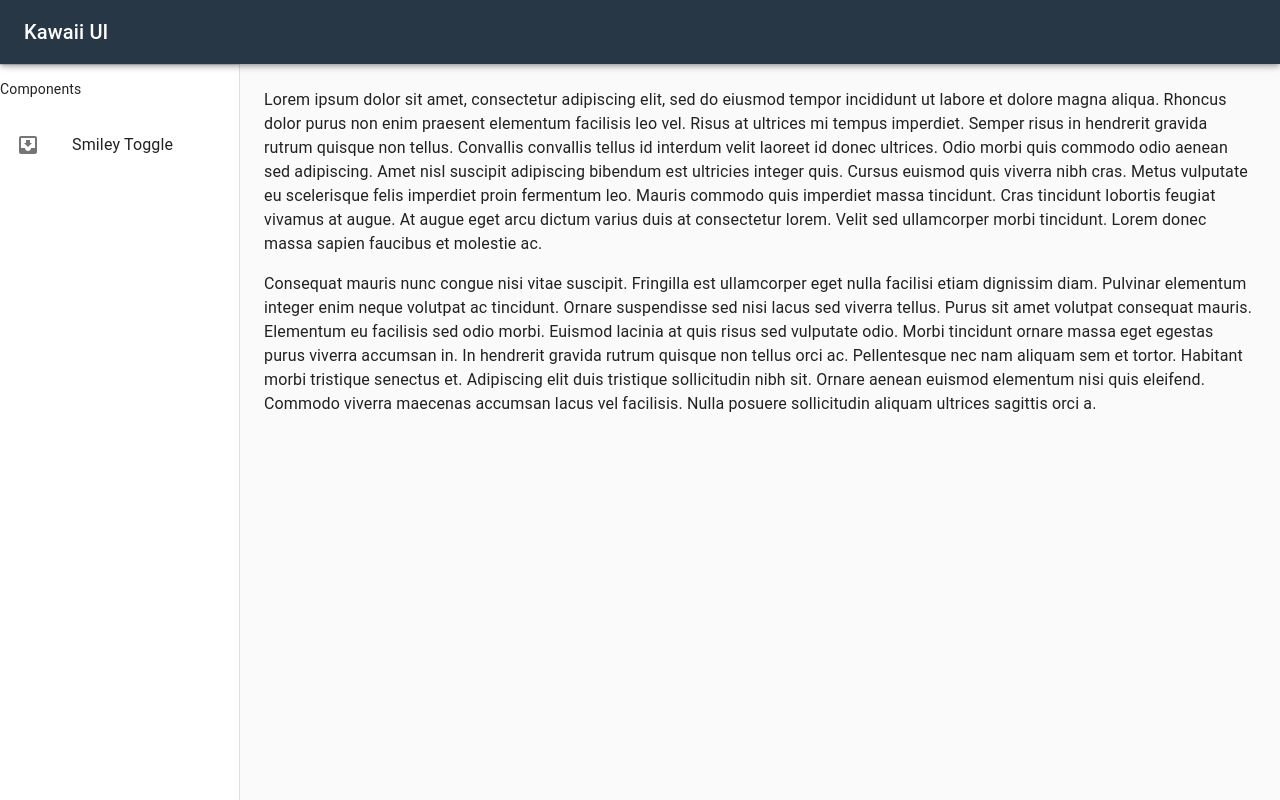
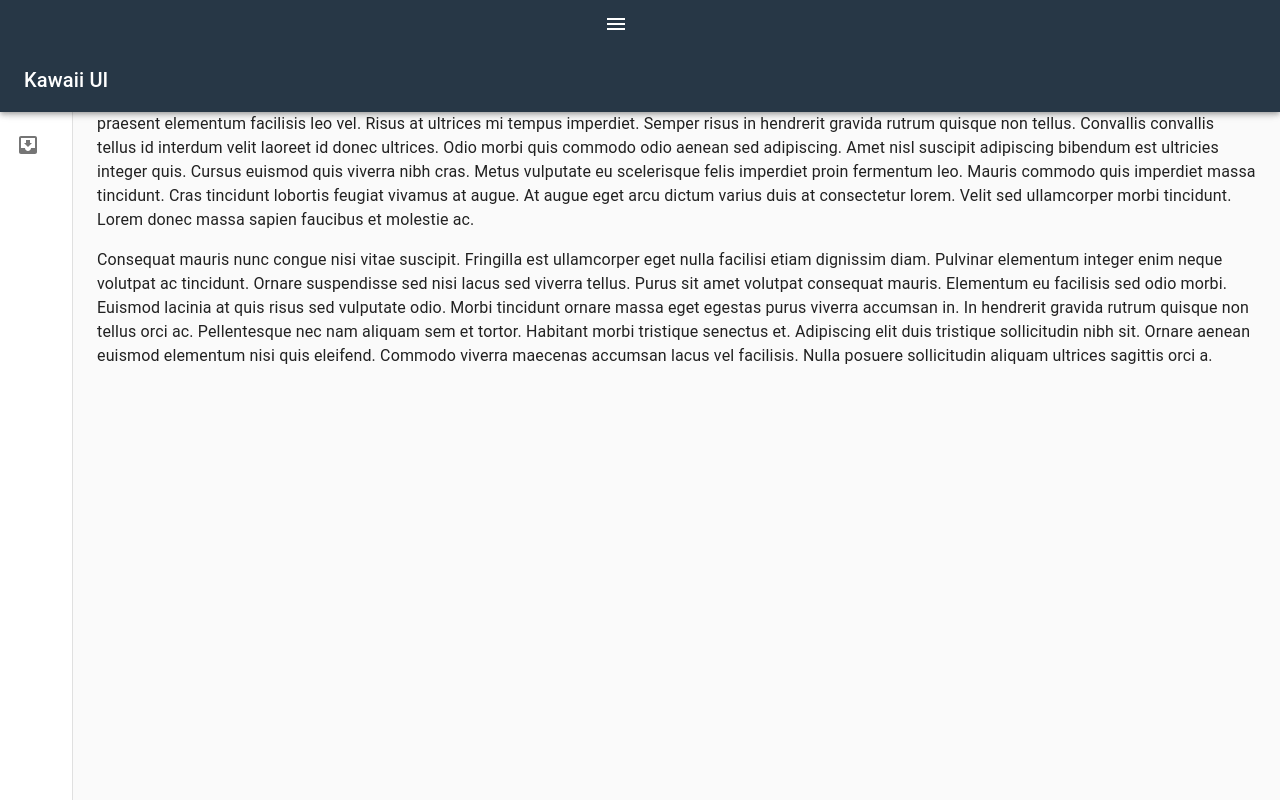
Before and after one commit to HarshaMurupudi/Kwaii-ui, a React (Create React App) app: page / in a window 1280 px wide. Built offline with nearby package versions, Linux system fonts and the light colour scheme.

Commit message:
ADD: Basic setup for mini sidedrawer

```diff
--- a/src/components/side-drawer/side-drawer.component.tsx
+++ b/src/components/side-drawer/side-drawer.component.tsx
@@ -1,5 +1,6 @@
 import React from 'react';
-import { makeStyles } from '@material-ui/core/styles';
+import { makeStyles, useTheme } from '@material-ui/core/styles';
+import clsx from 'clsx';
 import Drawer from '@material-ui/core/Drawer';
 import CssBaseline from '@material-ui/core/CssBaseline';
 import AppBar from '@material-ui/core/AppBar';
@@ -8,10 +9,14 @@ import List from '@material-ui/core/List';
 import Typography from '@material-ui/core/Typography';
 import Divider from '@material-ui/core/Divider';
 import ListItem from '@material-ui/core/ListItem';
+import IconButton from '@material-ui/core/IconButton';
+import MenuIcon from '@material-ui/icons/Menu';
 import ListItemIcon from '@material-ui/core/ListItemIcon';
 import ListItemText from '@material-ui/core/ListItemText';
 import InboxIcon from '@material-ui/icons/MoveToInbox';
 import MailIcon from '@material-ui/icons/Mail';
+import ChevronLeftIcon from '@material-ui/icons/ChevronLeft';
+import ChevronRightIcon from '@material-ui/icons/ChevronRight';
 
 const drawerWidth = 240;
 
@@ -21,19 +26,64 @@ const useStyles = makeStyles((theme) => ({
   },
   appBar: {
     zIndex: theme.zIndex.drawer + 1,
+    transition: theme.transitions.create(['width', 'margin'], {
+      easing: theme.transitions.easing.sharp,
+      duration: theme.transitions.duration.leavingScreen,
+    }),
+  },
+  appBarShift: {
+    marginLeft: drawerWidth,
+    width: `calc(100% - ${drawerWidth}px)`,
+    transition: theme.transitions.create(['width', 'margin'], {
+      easing: theme.transitions.easing.sharp,
+      duration: theme.transitions.duration.enteringScreen,
+    }),
+  },
+  menuButton: {
+    marginRight: 36,
+  },
+  hide: {
+    display: 'none',
   },
   drawer: {
     width: drawerWidth,
     flexShrink: 0,
+    whiteSpace: 'nowrap',
   },
-  drawerPaper: {
+  drawerOpen: {
     width: drawerWidth,
+    transition: theme.transitions.create('width', {
+      easing: theme.transitions.easing.sharp,
+      duration: theme.transitions.duration.enteringScreen,
+    }),
   },
-  drawerContainer: {
-    overflow: 'auto',
+  drawerClose: {
+    transition: theme.transitions.create('width', {
+      easing: theme.transitions.easing.sharp,
+      duration: theme.transitions.duration.leavingScreen,
+    }),
+    overflowX: 'hidden',
+    width: theme.spacing(7) + 1,
+    [theme.breakpoints.up('sm')]: {
+      width: theme.spacing(9) + 1,
+    },
   },
+  // drawerPaper: {
+  //   width: drawerWidth,
+  // },
+  // drawerContainer: {
+  //   overflow: 'auto',
+  // },
   // necessary for content to be below app bar
-  toolbar: theme.mixins.toolbar,
+  // toolbar: theme.mixins.toolbar,
+  toolbar: {
+    display: 'flex',
+    alignItems: 'center',
+    justifyContent: 'flex-end',
+    padding: theme.spacing(0, 1),
+    // necessary for content to be below app bar
+    ...theme.mixins.toolbar,
+  },
   content: {
     flexGrow: 1,
     backgroundColor: theme.palette.background.default,
@@ -43,11 +93,34 @@ const useStyles = makeStyles((theme) => ({
 
 export default function PermanentDrawerLeft() {
   const classes = useStyles();
+  const theme = useTheme();
+  const [open, setOpen] = React.useState(false);
+
+  const handleDrawerOpen = () => {
+    setOpen(true);
+  };
+
+  const handleDrawerClose = () => {
+    setOpen(false);
+  };
 
   return (
     <div className={classes.root}>
       <CssBaseline />
-      <AppBar position="fixed" className={classes.appBar}>
+      <AppBar position="fixed" className={clsx(classes.appBar, {
+        [classes.appBarShift]: open,
+      })}>
+        <IconButton
+          color="inherit"
+          aria-label="open drawer"
+          onClick={handleDrawerOpen}
+          edge="start"
+          className={clsx(classes.menuButton, {
+            [classes.hide]: open,
+          })}
+        >
+          <MenuIcon />
+        </IconButton>
         <Toolbar>
           <Typography variant="h6" noWrap>
             Kawaii UI
@@ -55,14 +128,24 @@ export default function PermanentDrawerLeft() {
         </Toolbar>
       </AppBar>
       <Drawer
-        className={classes.drawer}
         variant="permanent"
+        className={clsx(classes.drawer, {
+          [classes.drawerOpen]: open,
+          [classes.drawerClose]: !open,
+        })}
         classes={{
-          paper: classes.drawerPaper,
+          paper: clsx({
+            [classes.drawerOpen]: open,
+            [classes.drawerClose]: !open,
+          }),
         }}
-      // anchor="left"
       >
-        <div className={classes.toolbar} />
+        <div className={classes.toolbar}>
+          <IconButton onClick={handleDrawerClose}>
+            {theme.direction === 'rtl' ? <ChevronRightIcon /> : <ChevronLeftIcon />}
+          </IconButton>
+        </div>
+        {/* <div className={classes.toolbar} /> */}
         <Divider />
         <p>Components</p>
 
```
